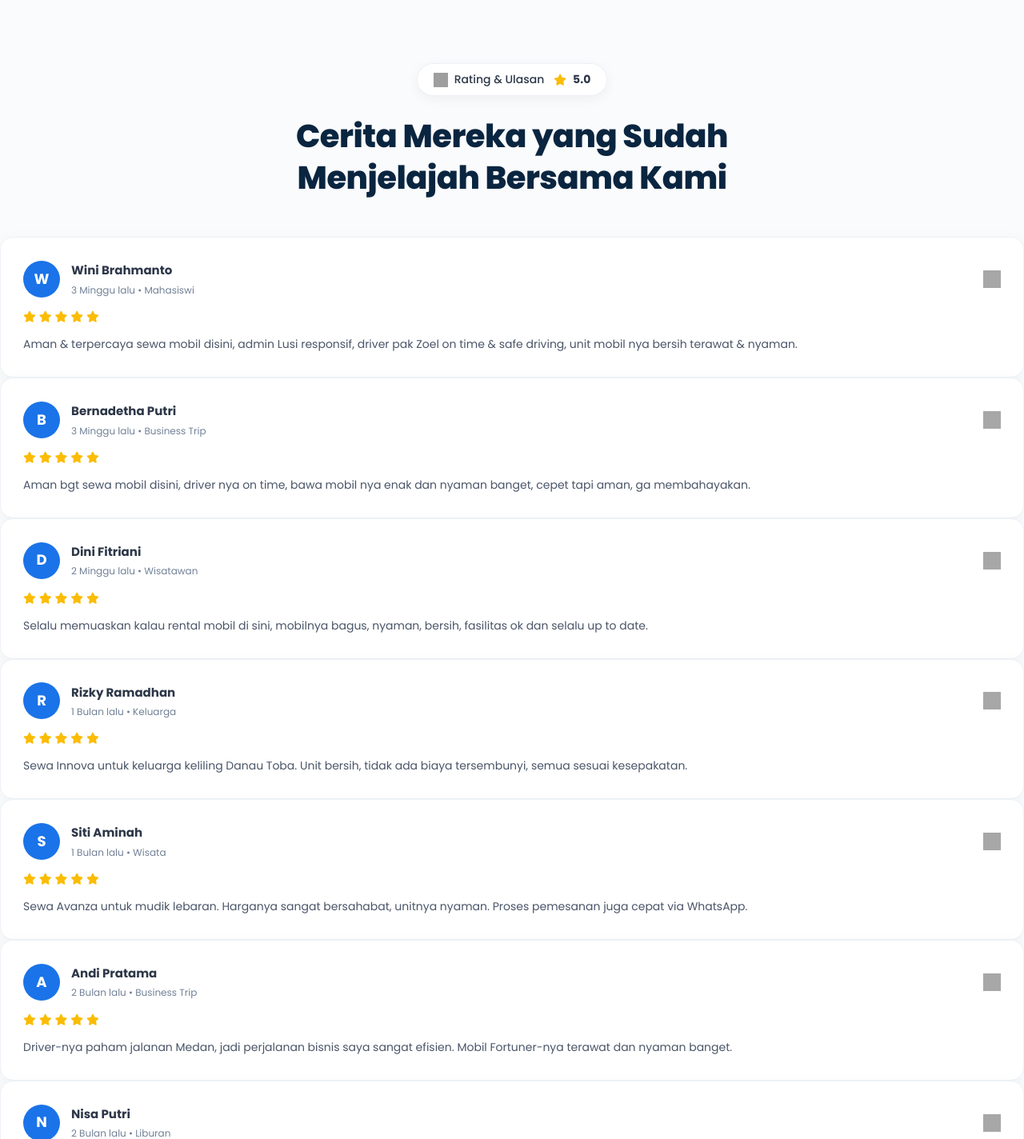
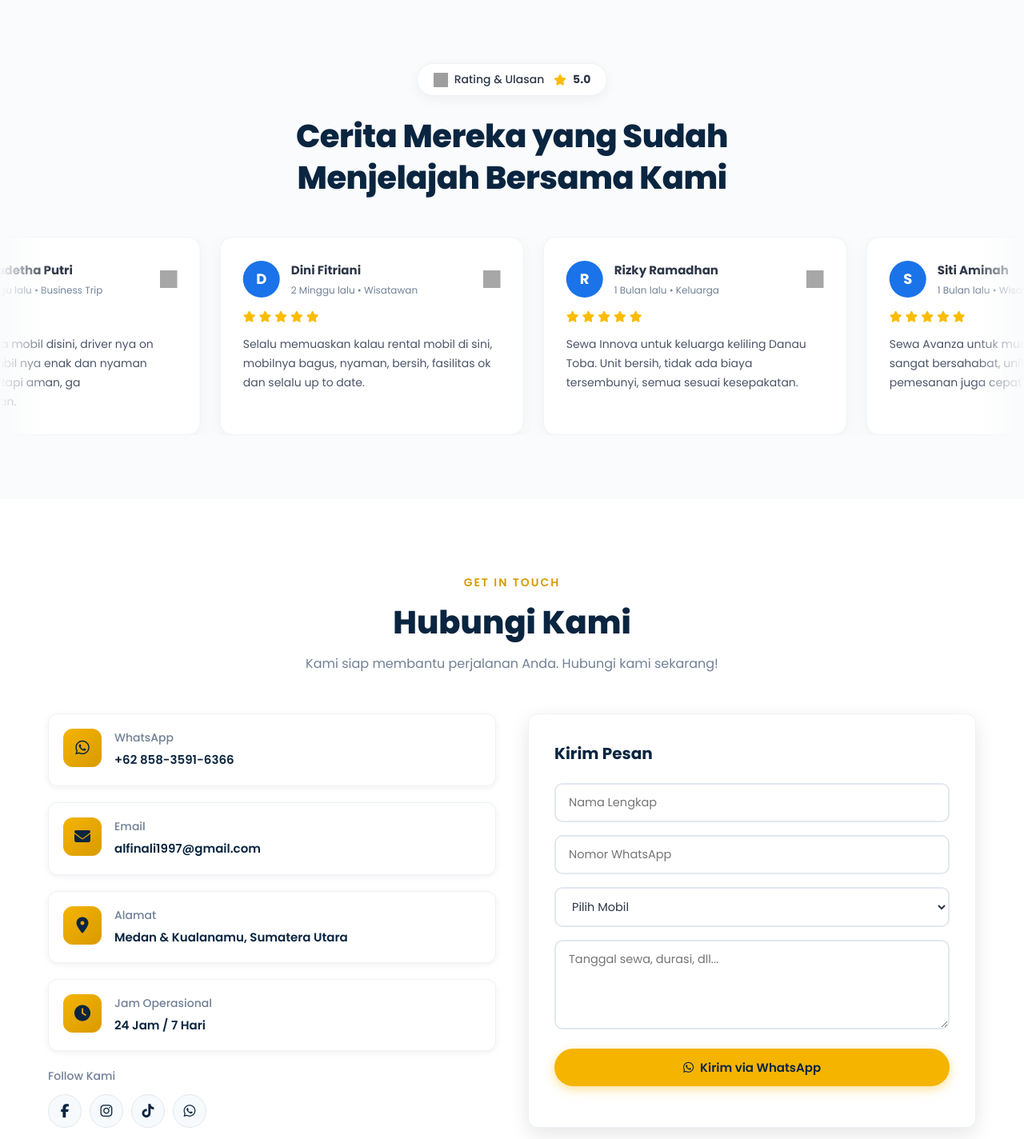
Before and after one commit to alfinali7999/finroyaltrans, a PHP site: page / in a window 1280 px wide. Shown: the part 3959-5383 px from the top of the page at 80% size. Run offline with PHP 8.4, Linux system fonts and the light colour scheme; grey boxes are pictures that could not be loaded.

Commit message:
Update style.css

```diff
--- a/css/style.css
+++ b/css/style.css
@@ -865,10 +865,11 @@
     .float-wa { width: 52px; height: 52px; font-size: 24px; }
 }
 
-/* ===== ULASAN GOOGLE (GRID) ===== */
+/* ===== ULASAN GOOGLE (MARQUEE) ===== */
 .ulasan {
     background-color: #fafbfc; /* Warna background abu sangat muda */
     padding: 80px 0;
+    overflow: hidden; /* Mencegah scrollbar horizontal */
 }
 
 .ulasan-badge-wrapper {
@@ -910,18 +911,46 @@
     text-align: center;
     font-size: clamp(1.75rem, 3.5vw, 2.5rem);
     font-weight: 800;
-    color: var(--primary); /* Warna biru gelap #0a2540 */
+    color: var(--primary);
     line-height: 1.3;
     margin-bottom: 48px;
     letter-spacing: -0.5px;
 }
 
-.ulasan-grid {
-    display: grid;
-    grid-template-columns: repeat(3, 1fr);
-    gap: 24px;
+/* ===== MARQUEE TRACK ===== */
+.marquee-wrapper {
+    position: relative;
+    width: 100%;
+    /* Efek bayangan pudar di sisi kiri & kanan */
+    mask-image: linear-gradient(to right, transparent, black 5%, black 95%, transparent);
+    -webkit-mask-image: linear-gradient(to right, transparent, black 5%, black 95%, transparent);
 }
 
+.marquee-track {
+    display: flex;
+    width: max-content;
+    /* Animasi berjalan dari kanan ke kiri */
+    animation: scrollLeft 50s linear infinite;
+}
+
+/* Berhenti saat di-hover agar mudah dibaca */
+.marquee-track:hover {
+    animation-play-state: paused;
+}
+
+.marquee-group {
+    display: flex;
+    gap: 24px;
+    padding-right: 24px; /* Jarak antar grup duplikasi */
+}
+
+@keyframes scrollLeft {
+    0% { transform: translateX(0); }
+    100% { transform: translateX(-50%); }
+    /* -50% karena kita punya 2 grup (asli & duplikat) */
+}
+
+/* ===== REVIEW CARD STYLE ===== */
 .review-card {
     background: var(--white);
     border-radius: 16px;
@@ -931,11 +960,14 @@
     transition: var(--transition);
     display: flex;
     flex-direction: column;
+    width: 380px; /* Lebar tetap agar konsisten */
+    flex-shrink: 0;
 }
 
 .review-card:hover {
     box-shadow: 0 10px 30px rgba(0,0,0,0.08);
     transform: translateY(-5px);
+    border-color: #cbd5e0;
 }
 
 .review-header {
@@ -1002,18 +1034,10 @@
     overflow: hidden;
 }
 
-/* Responsif untuk Tablet & HP */
-@media (max-width: 992px) {
-    .ulasan-grid {
-        grid-template-columns: repeat(2, 1fr);
-    }
-}
-
+/* Responsif */
 @media (max-width: 768px) {
-    .ulasan-grid {
-        grid-template-columns: 1fr;
-    }
     .review-card {
+        width: 300px;
         padding: 20px;
     }
 }
```
